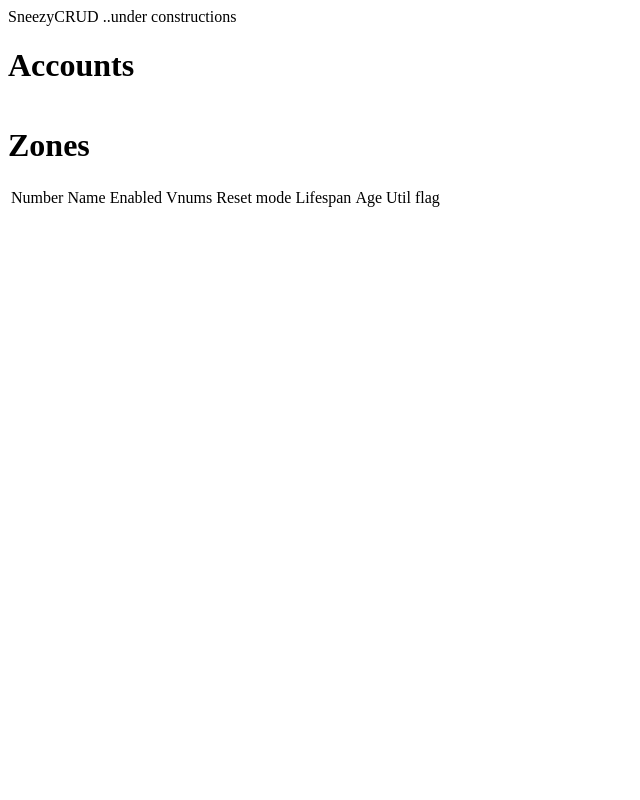
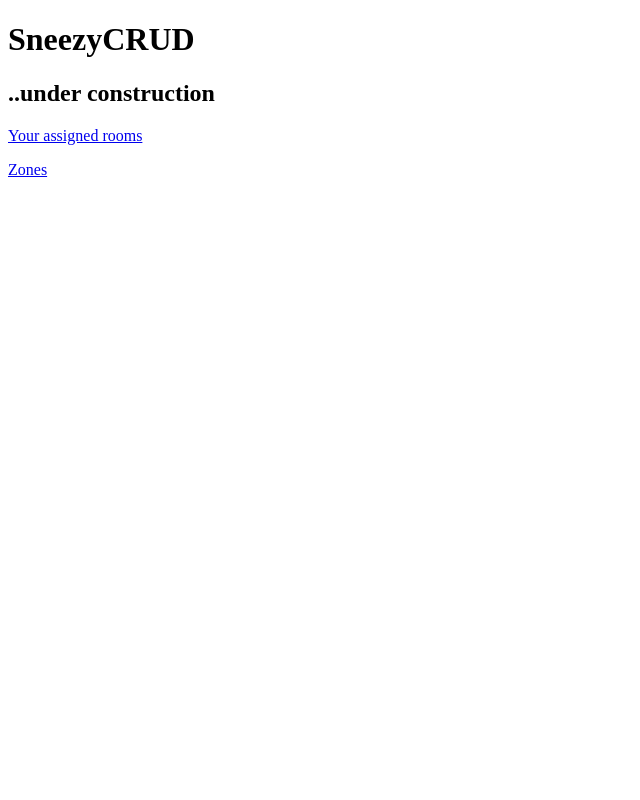
Before and after one commit to sneezymud/sneezymud-docker, a Flask app: template web/templates/home.html in a window 1280 px wide. Shown: the whole page, without its empty margins (0-640 px from the left). Run offline with Flask 2, Linux system fonts and the light colour scheme; the template is opened without the code that fills it, so the values that code supplies are empty.

Commit message:
Added home page

```diff
--- a/web/templates/home.html
+++ b/web/templates/home.html
@@ -1,39 +1,9 @@
+<!DOCTYPE html>
 <html>
-    <body>
-      SneezyCRUD
-
-      ..under constructions
-
-      <H1>Accounts</H1>
-      <table>
-      {% for account in accounts %}
-      <Tr><Td>{{account.name}}</Td><Td>{{account.passwd}}</Td></Tr>
-      {% endfor %}
-      </table>
-      <h1>Zones</h1>
-      <table>
-        <TR>
-            <TD>Number</TD>
-            <TD>Name</TD>
-            <TD>Enabled</TD>
-            <TD>Vnums</TD>
-            <TD>Reset mode</TD>
-            <TD>Lifespan</TD>
-            <TD>Age</TD>
-            <TD>Util flag</TD>
-        </TR>
-        {% for zone in zones %}
-        <TR>
-           <TD>{{zone.zone_nr}}</TD>
-           <TD>{{zone.zone_name}}</TD>
-           <TD>{{zone.zone_enabled}}</TD>
-           <TD>{{zone.bottom}} - {{zone.top}}</TD>
-           <TD>{{zone.reset_mode}}</TD>
-           <TD>{{zone.lifespan}}</TD>
-           <TD>{{zone.age}}</TD>
-           <TD>{{zone.util}}</TD>
-        </TR>
-        {% endfor %}
-        </table>
-    </body>
-  </html>
+  <body>
+    <h1>SneezyCRUD</h1>
+    <h2>..under construction</h2>
+    <p><a href="/rooms">Your assigned rooms</a></p>
+    <p><a href="/zones">Zones</a></p>
+  </body>
+</html>
```
Also changed, not shown: web/controller.py (+13 -8 lines), web/templates/zones.html (added, +34 -0 lines).
